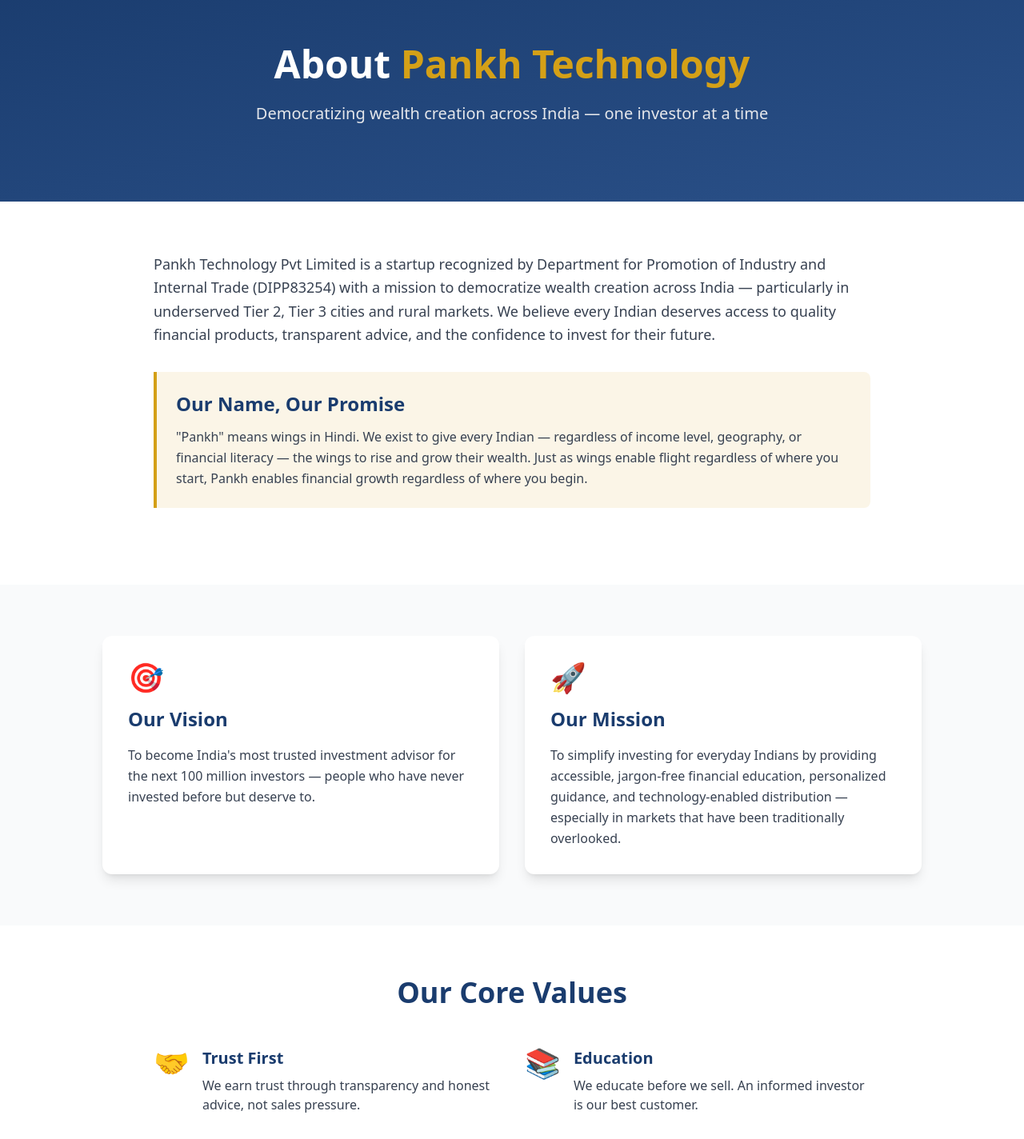
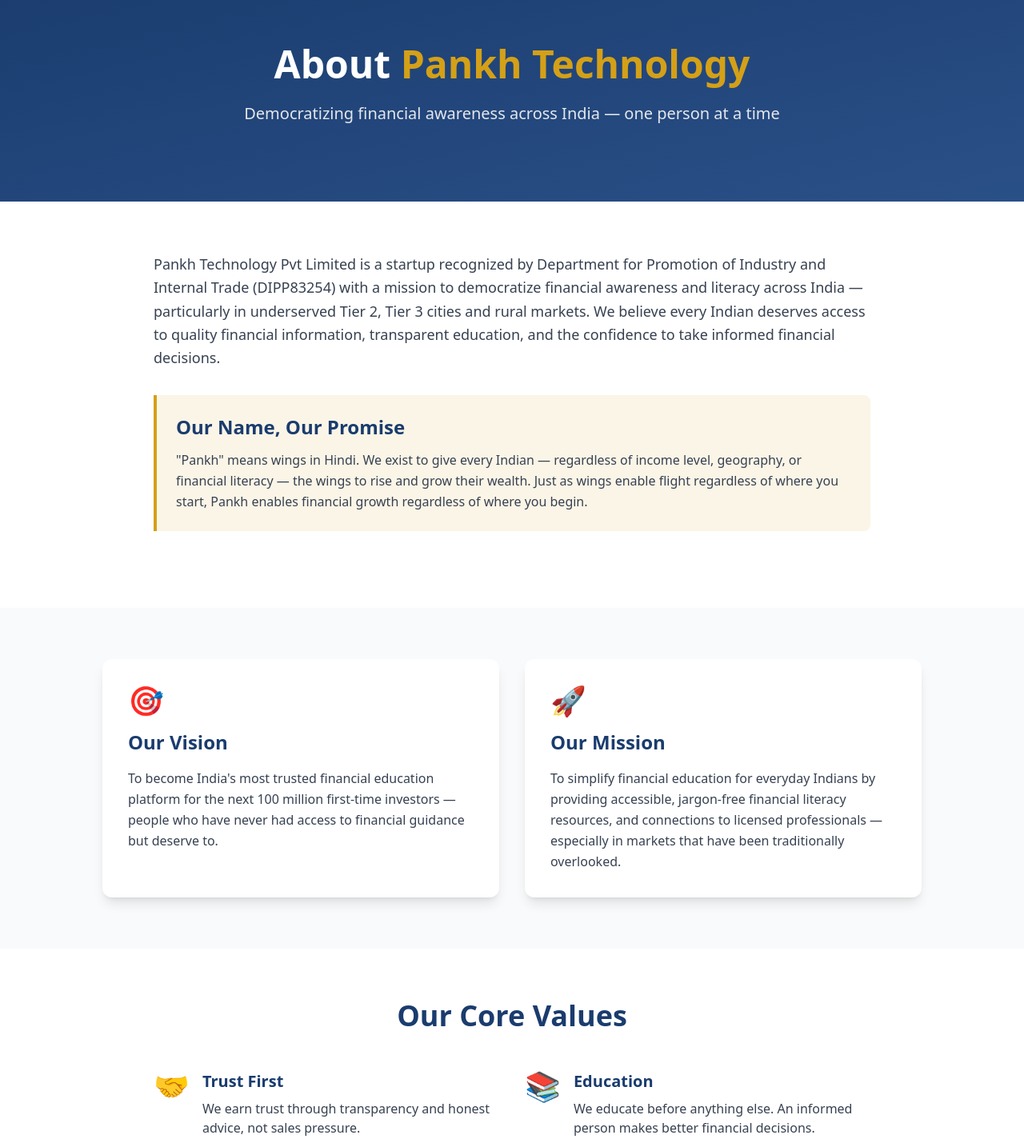
Before and after one commit to ankeshs19/pankh-website, a Next.js app: page /about in a window 1280 px wide. Shown: the part 120-1544 px from the top of the page at 80% size. Built offline with nearby package versions, Linux system fonts and the light colour scheme.

Commit message:
Update page.tsx

```diff
--- a/app/about/page.tsx
+++ b/app/about/page.tsx
@@ -14,7 +14,7 @@
               About <span className="text-pankh-gold">Pankh Technology</span>
             </h1>
             <p className="text-xl text-gray-200">
-              Democratizing wealth creation across India — one investor at a time
+              Democratizing financial awareness across India — one person at a time
             </p>
           </div>
         </div>
@@ -26,10 +26,10 @@
           <div className="max-w-4xl mx-auto">
             <div className="prose prose-lg max-w-none">
               <p className="text-lg text-gray-700 leading-relaxed mb-6">
-                Pankh Technology Pvt Limited is a startup recognized by Department for Promotion of Industry and Internal Trade (DIPP83254) with a mission to democratize wealth creation
+                Pankh Technology Pvt Limited is a startup recognized by Department for Promotion of Industry and Internal Trade (DIPP83254) with a mission to democratize financial awareness and literacy
                 across India — particularly in underserved Tier 2, Tier 3 cities and rural markets. We
-                believe every Indian deserves access to quality financial products, transparent advice,
-                and the confidence to invest for their future.
+                believe every Indian deserves access to quality financial information, transparent education,
+                and the confidence to take informed financial decisions.
               </p>
             </div>
 
@@ -56,8 +56,8 @@
                 <div className="text-4xl mb-4">🎯</div>
                 <h2 className="text-2xl font-bold text-pankh-navy mb-4">Our Vision</h2>
                 <p className="text-gray-700 leading-relaxed">
-                  To become India's most trusted investment advisor for the next 100 million investors —
-                  people who have never invested before but deserve to.
+                  To become India's most trusted financial education platform for the next 100 million first-time investors —
+                  people who have never had access to financial guidance but deserve to.
                 </p>
               </div>
 
@@ -66,8 +66,8 @@
                 <div className="text-4xl mb-4">🚀</div>
                 <h2 className="text-2xl font-bold text-pankh-navy mb-4">Our Mission</h2>
                 <p className="text-gray-700 leading-relaxed">
-                  To simplify investing for everyday Indians by providing accessible, jargon-free financial
-                  education, personalized guidance, and technology-enabled distribution — especially in
+                  To simplify financial education for everyday Indians by providing accessible, jargon-free financial
+                  literacy resources, and connections to licensed professionals — especially in
                   markets that have been traditionally overlooked.
                 </p>
               </div>
@@ -98,7 +98,7 @@
               <div>
                 <h3 className="text-xl font-bold text-pankh-navy mb-2">Education</h3>
                 <p className="text-gray-700">
-                  We educate before we sell. An informed investor is our best customer.
+                  We educate before anything else. An informed person makes better financial decisions.
                 </p>
               </div>
             </div>
@@ -178,7 +178,7 @@
               <h3 className="text-2xl font-bold text-pankh-navy mb-4">Our Positioning</h3>
               <p className="text-lg text-gray-700 italic">
                 "For first-generation investors and underserved Indian households who are ready to grow
-                their wealth but don't know where to start, Pankh Technology makes investing feel simple,
+                their wealth but don't know where to start, Pankh Technology makes financial planning feel simple,
                 safe, and personally meaningful — unlike large AMC platforms or metro-focused advisors who
                 are built for already-informed investors."
               </p>
@@ -201,7 +201,7 @@
                 <ul className="space-y-2 text-sm">
                   <li>• Trust-first: "We educate before we sell"</li>
                   <li>• Goal-first: "What do you want to achieve?"</li>
-                  <li>• Human-first: "Your advisor is a real person"</li>
+                  <li>• Human-first: "Your guide is a real person"</li>
                   <li>• Bharat-first: Hindi/regional, Tier 2/3 focus</li>
                   <li>• Relationship-first: Ongoing guidance & support</li>
                 </ul>
```
